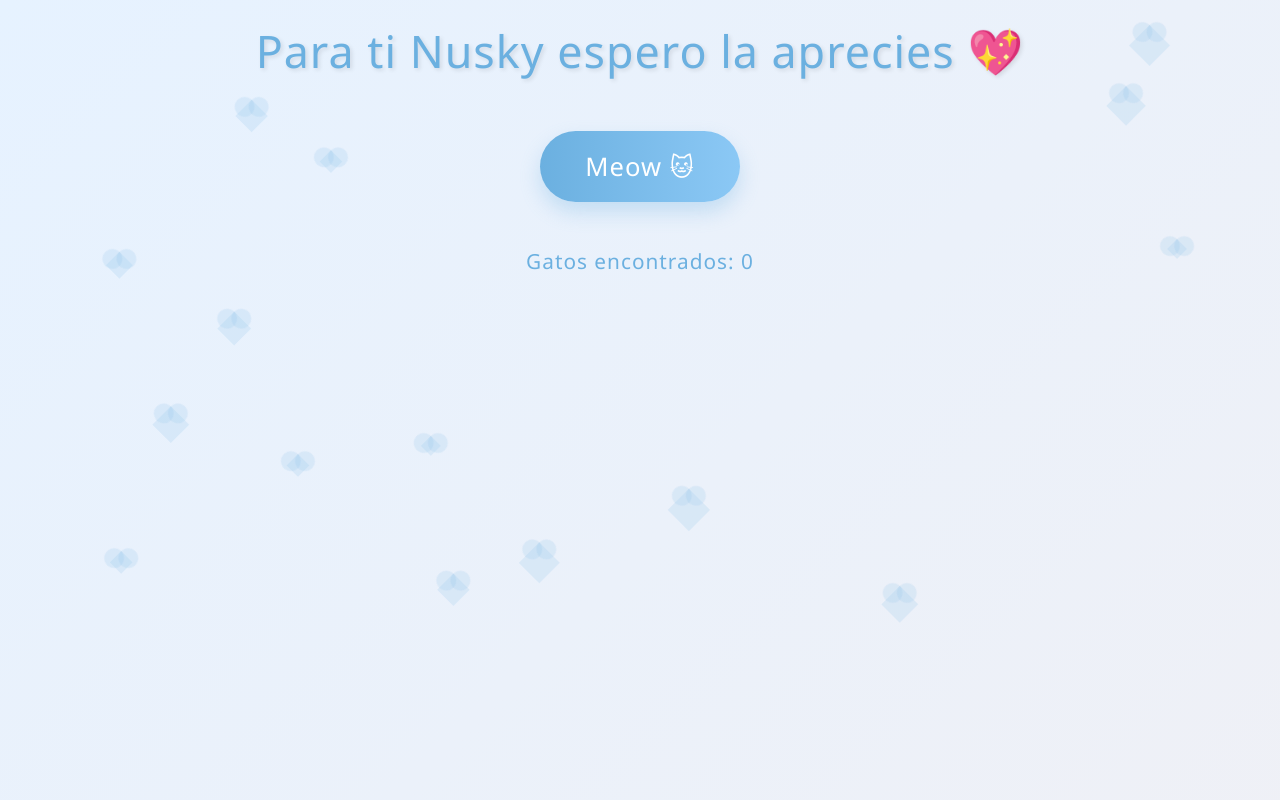
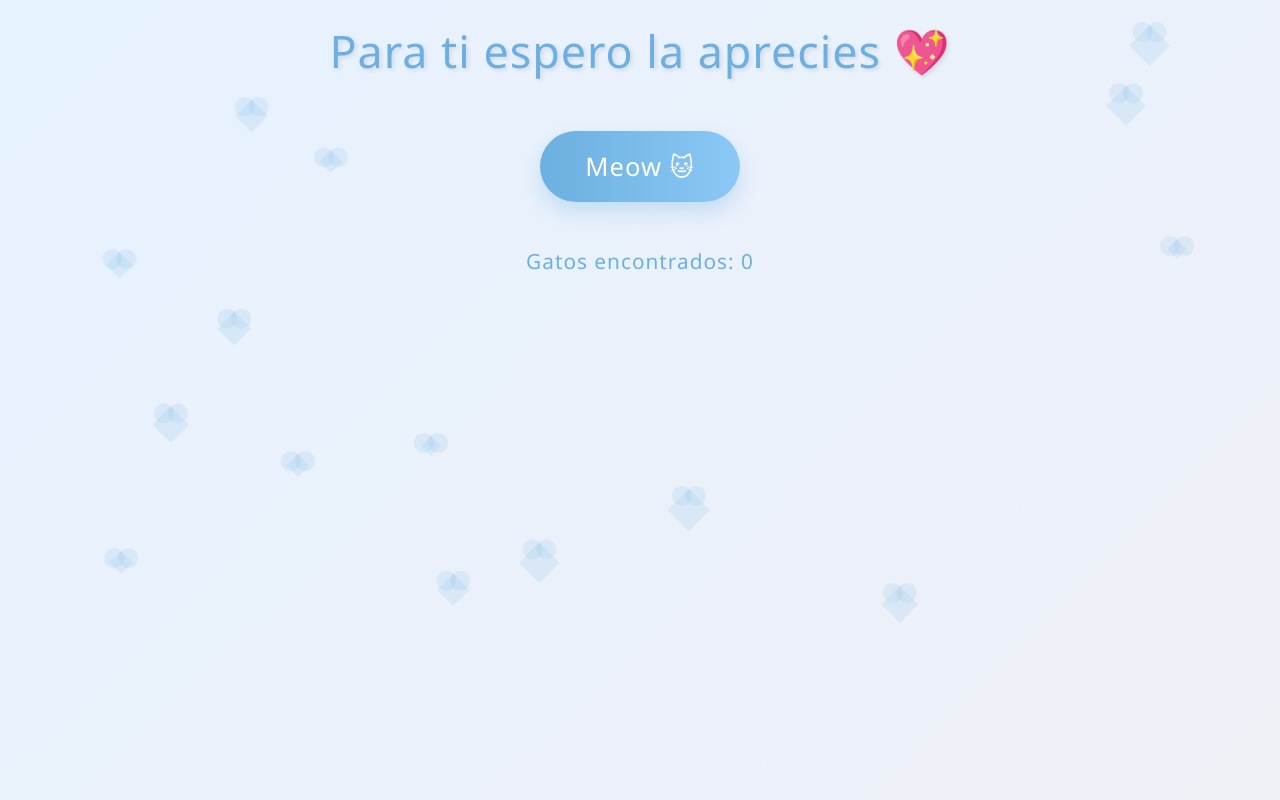
Before and after one commit to josniel1308/gatos, a plain HTML site: page index.html in a window 1280 px wide. Shown: the top 800 px of the page. Drawn offline with Linux system fonts and the light colour scheme.

Commit message:
Update index.html

```diff
--- a/index.html
+++ b/index.html
@@ -364,7 +364,7 @@
     <div class="floating-hearts" id="floatingHearts"></div>
 
     <div class="container">
-        <h1>Para ti Nusky espero la aprecies 💖</h1>
+        <h1>Para ti  espero la aprecies 💖</h1>
 
         <button class="meow-btn" id="meowBtn">Meow 🐱</button>
 
@@ -633,4 +633,5 @@
         });
     </script>
 </body>
+
 </html>
```
